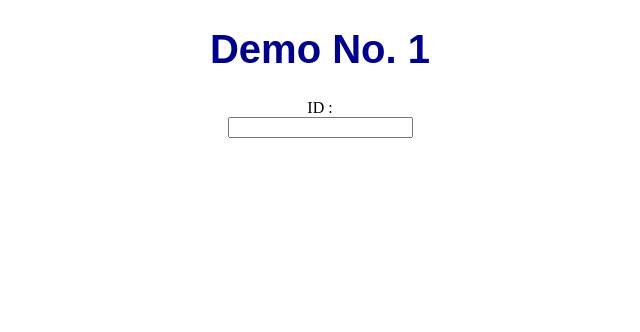
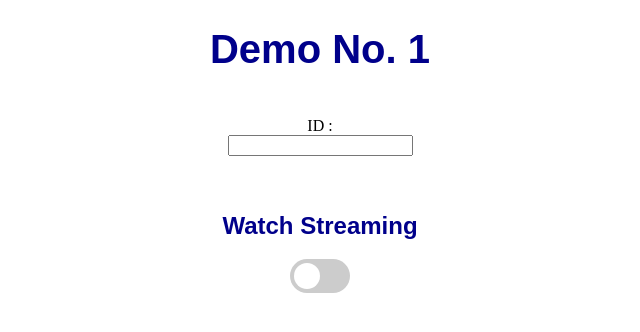
Before and after one commit to NoyaSchleien/my-app, an Angular app: page / in a window 1280 px wide. Shown: the top 332 px of the page, without its empty margins (320-960 px from the left). Built offline with nearby package versions, Linux system fonts and the light colour scheme.

Commit message:
with streaming

```diff
--- a/src/app/app.component.css
+++ b/src/app/app.component.css
@@ -3,3 +3,62 @@ h1 {
     font-family: Arial, Helvetica, sans-serif;
     font-size: 250%;
   }
+  h2{
+    color: darkblue;
+    font-family: Arial, Helvetica, sans-serif;
+  }
+  .switch {
+    position: relative;
+    display: inline-block;
+    width: 60px;
+    height: 34px;
+  }
+
+  .switch input {display:none;}
+
+  .slider {
+    position: absolute;
+    cursor: pointer;
+    top: 0;
+    left: 0;
+    right: 0;
+    bottom: 0;
+    background-color: #ccc;
+    -webkit-transition: .4s;
+    transition: .4s;
+  }
+
+  .slider:before {
+    position: absolute;
+    content: "";
+    height: 26px;
+    width: 26px;
+    left: 4px;
+    bottom: 4px;
+    background-color: white;
+    -webkit-transition: .4s;
+    transition: .4s;
+  }
+
+  input:checked + .slider {
+    background-color: #2196F3;
+  }
+
+  input:focus + .slider {
+    box-shadow: 0 0 1px #2196F3;
+  }
+
+  input:checked + .slider:before {
+    -webkit-transform: translateX(26px);
+    -ms-transform: translateX(26px);
+    transform: translateX(26px);
+  }
+
+  /* Rounded sliders */
+  .slider.round {
+    border-radius: 34px;
+  }
+
+  .slider.round:before {
+    border-radius: 50%;
+  }
--- a/src/app/app.component.html
+++ b/src/app/app.component.html
@@ -2,6 +2,7 @@
   <h1>
     Demo No. 1
   </h1>
+  <br>
   <form>
     ID : <br>
     <input type="number" #box (keyup)="onKey(box.value)">
@@ -10,3 +11,18 @@
 <div *ngIf="id && idValid">
   <app-welcome [id]='id'></app-welcome>
 </div>
+<br><br>
+<!--
+<video #streamVideo width="50%" height="50%" controls>
+<source type="video/mp4"> Your browser does not support the video tag.
+</video>
+-->
+<div style="text-align:center">
+<h2>Watch Streaming</h2>
+
+<label class="switch">
+  <input type="checkbox" (change)="onChange($event)">
+  <span class="slider round"></span>
+</label>
+</div>
+<div *ngIf = "checked"><app-stream [checked] = 'checked'></app-stream></div>
--- a/src/app/app.component.ts
+++ b/src/app/app.component.ts
@@ -7,13 +7,21 @@ import { Component } from '@angular/core';
 })
 export class AppComponent {
   id: number;
-  idValid: boolean=true;
+  idValid: boolean = true;
+  checked: boolean = false;
 
   onKey(id: number) {
     this.id = id;
-    if(this.id<1 || this.id>4){
-    this.idValid=false;
-    } else { this.idValid=true;}
+    if (this.id < 1 || this.id > 5) {
+      this.idValid = false;
+    } else { this.idValid = true; }
   }
 
+  onChange(e) {
+    if (e.target.checked) {
+      this.checked = true;
+    } else {
+      this.checked = false;
+    }
+  }
 }
--- /dev/null
+++ b/src/app/stream.component.html
@@ -0,0 +1,3 @@
+<p>
+  {{stream}}
+</p>
--- /dev/null
+++ b/src/app/stream.component.ts
@@ -0,0 +1,27 @@
+import { Component, OnInit, Input } from '@angular/core';
+import { StreamService } from './stream.service';
+
+@Component({
+  selector: 'app-stream',
+  templateUrl: './stream.component.html',
+  styleUrls: ['./stream.component.css']
+})
+export class StreamComponent implements OnInit {
+  @Input() checked: boolean;
+  stream: string;
+  errorMessage: string;
+
+  constructor(private _streamService: StreamService) { }
+
+  ngOnInit() {
+    if (this.checked) {
+      this._streamService.getStream()
+        .subscribe(stream => {
+          this.stream = stream;
+          console.log(this.stream);
+        },
+        error => this.errorMessage = <any>error
+        );
+    }
+  }
+}
--- /dev/null
+++ b/src/app/stream.service.ts
@@ -0,0 +1,26 @@
+import { Injectable } from '@angular/core';
+import { HttpClient, HttpErrorResponse } from '@angular/common/http';
+
+import { Observable } from 'rxjs/Observable';
+import 'rxjs/add/observable/throw';
+import 'rxjs/add/operator/catch';
+import 'rxjs/add/operator/do';
+
+@Injectable()
+export class StreamService {
+
+  private _stream:string;
+  private _url = 'http://localhost:58949/api/Test/get';
+
+  constructor(private _http: HttpClient) { }
+
+  getStream() : Observable<string>{
+    return this._http.get<string>(this._url)
+    .do(data=> this._stream = data)
+    .catch(this.handleError);
+  }
+  private handleError(err: HttpErrorResponse) {
+    console.log(err.message);
+    return Observable.throw(err.message);
+  }
+}
--- a/src/app/welcome.component.html
+++ b/src/app/welcome.component.html
@@ -39,7 +39,7 @@
       Skip
       <input type="number" #backwards name="backwards" (change)="onBackwards(backwards.value)"> seconds backwards
     </div>
-    <button id="btn" class="snapButton" #markButton name = "markButton" id="markButton" (click)="onMarkButton()">
+    <button id="btn" type="button" class="snapButton" #markButton name = "markButton" id="markButton" (click)="onMarkButton()">
       Go to the 24-second mark
     </button>
     <h2>Choose your speed</h2>
--- a/src/app/welcome.component.ts
+++ b/src/app/welcome.component.ts
@@ -96,27 +96,29 @@ onStartTimeChange(sec:number){
 }
 onForward(sec:number){
   var startTime= this.myVideo['nativeElement'].currentTime;
-  this.myVideo['nativeElement'].currentTime = startTime + sec;
+  this.myVideo['nativeElement'].currentTime = startTime + (+sec);
 }
 onBackwards(sec:number){
   var startTime= this.myVideo['nativeElement'].currentTime;
   this.myVideo['nativeElement'].currentTime = startTime - sec;
 }
 onMarkButton(){
- let ticks = 50; // number of frames during fast-forward
-    let  frms = 10; // number of milliseconds between frames in fast-forward/rewind
-      let endtime = 24.0; // time to fast-forward/remind to (in seconds)
-  // fast-forward/rewind video to end time
-  var tdelta = (endtime - this.myVideo['nativeElement'].currentTime)/ticks;
-  var startTime = this.myVideo['nativeElement'].currentTime;
-  for ( var i = 0; i < ticks; ++i )
-  {
-     (function(j){
-         setTimeout(function() {
-          this.myVideo['nativeElement'].currentTime = startTime+tdelta * j;
-         }, j * frms);
-     })(i);
-  }
+  this.myVideo['nativeElement'].currentTime = 24;
+//   var me=this;
+//  let ticks = 50; // number of frames during fast-forward
+//     let  frms = 10; // number of milliseconds between frames in fast-forward/rewind
+//       let endtime = 24.0; // time to fast-forward/remind to (in seconds)
+//   // fast-forward/rewind video to end time
+//   var tdelta = (endtime - this.myVideo['nativeElement'].currentTime)/ticks;
+//   var startTime = this.myVideo['nativeElement'].currentTime;
+//   for ( var i = 0; i < ticks; ++i )
+//   {
+//      (function(j){
+//          setTimeout(function() {
+//           me.myVideo['nativeElement'].currentTime = startTime+tdelta * j;
+//          }, j * frms);
+//      })(i);
+//   }
+// }
 }
-
 }
--- a/src/app/welcome.service.ts
+++ b/src/app/welcome.service.ts
@@ -13,7 +13,7 @@ export class WelcomeService {
   private _url = 'http://localhost:58949/api/Test/get';
   // private _url = 'assets/person.json';
   // private _url= 'http://jsonplaceholder.typicode.com/posts';
-  private _person;
+  private _person:IPerson;
 
   constructor(private _http: HttpClient) { }
 
```
Also changed, not shown: src/app/app.module.ts (+5 -2 lines), src/app/stream.component.css (added), 2 other files (tests, documents, lock files or other folders).
